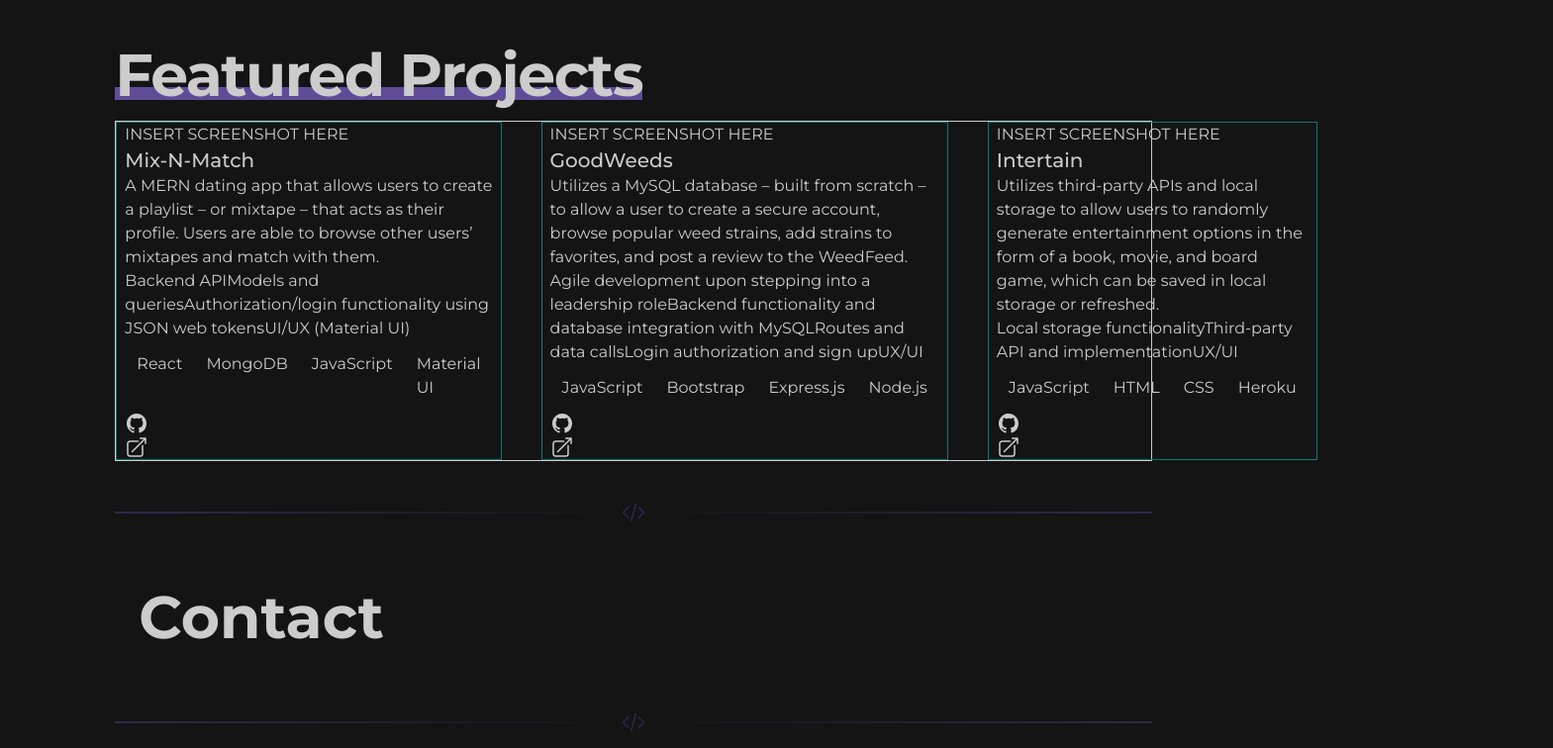
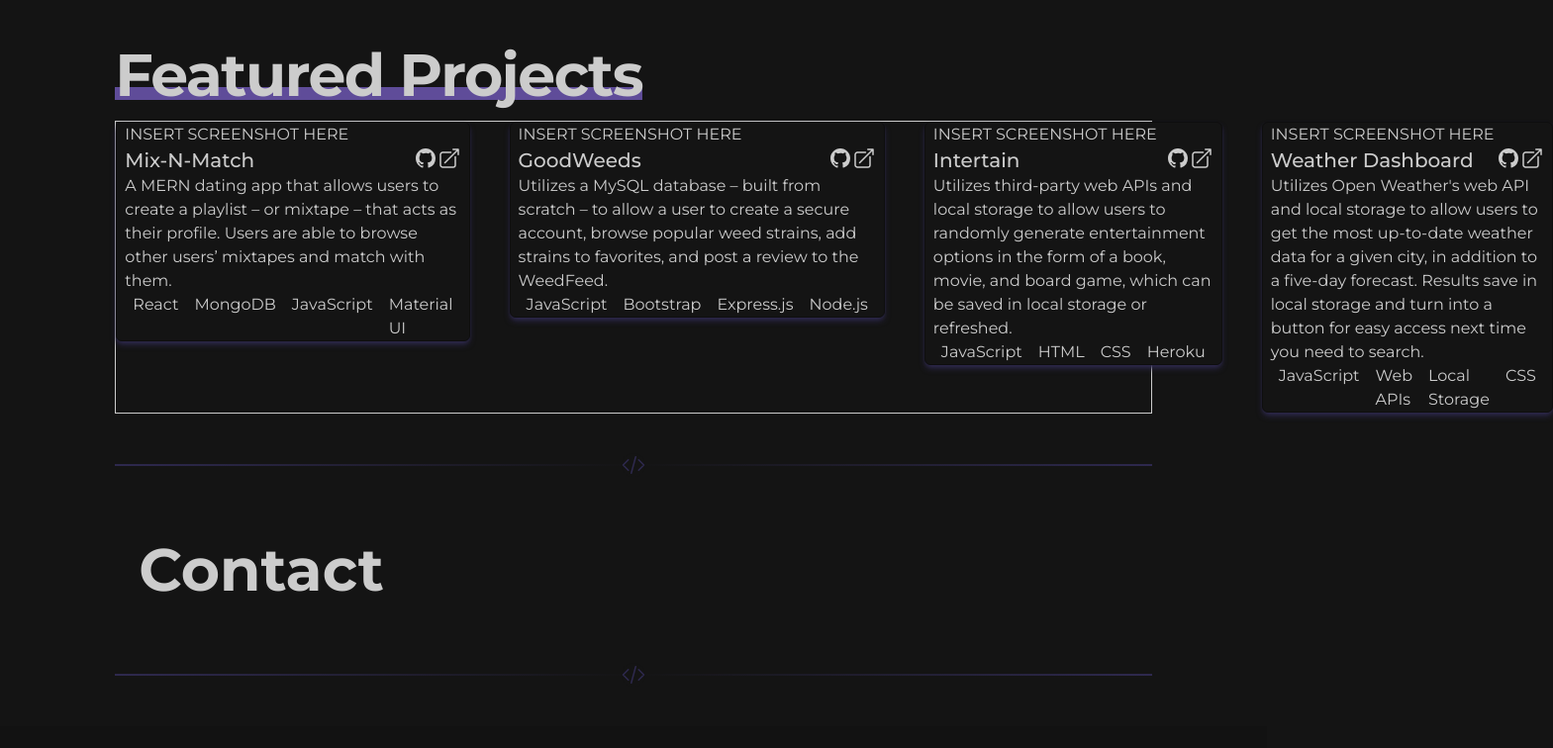
Before and after one commit to graycodesnu/graycodes.dev, a React (Create React App) app: page / in a window 1280 px wide. Shown: the part 1840-2596 px from the top of the page at 99% size, 1569 px wide, since content can reach past the window. Built offline with nearby package versions, Linux system fonts and the light colour scheme.

Commit message:
card formatting and cleanup

```diff
--- a/src/components/home/ProjectList.js
+++ b/src/components/home/ProjectList.js
@@ -11,10 +11,15 @@
 export default function ProjectList({ project }) {
   // Modal useState
   const [openModal, setOpenModal] = useState(false);
-// Modal data map
-const modalProjectData = projectData.map((modalProjectData) => (
-  <ProjectModal key={modalProjectData.id} modalProjectData={modalProjectData} open={openModal} onClose={() => setOpenModal(false)} />
-))
+  // Modal data map
+  const modalProjectData = projectData.map((modalProjectData) => (
+    <ProjectModal
+      key={modalProjectData.id}
+      modalProjectData={modalProjectData}
+      open={openModal}
+      onClose={() => setOpenModal(false)}
+    />
+  ));
   // Short skill array for project preview card
   const shortSkillArray = project.skillsShort;
   console.log(
@@ -34,24 +39,16 @@
       <div className="">
         <div
           onClick={() => setOpenModal(true)}
-          className="border border-green h-fit px-2"
+          className="border border-primary-dark bg-primary shadow-md shadow-blue rounded-md h-fit px-2"
         >
           {/* Screenshot */}
           <div>{project.screenshot}</div>
+          {/* TITLE AND LINKS */}
+          <div className="flex flex-row justify-between">
           {/* Title */}
           <h5 className="text-xl font-medium">{project.title}</h5>
-          {/* Description */}
-          <p>{project.description}</p>
-          {/* Reponsibilities */}
-          <ul>
-            <li>{project.responsibilities}</li>
-          </ul>
-          {/* Short Skills */}
-          <div className="flex flex-row">
-            {shortSkillArray.map((skill) => (
-              <li className="list-none p-3">{skill}</li>
-            ))}
-          </div>
+          {/* LINKS */}
+          <div className="flex">
           {/* GitHub */}
           <a href={project.github}>
             <GitHubIcon className="h-6 w-6" />
@@ -60,11 +57,20 @@
           <a href={project.live}>
             <ArrowTopRightOnSquareIcon className="h-6 w-6" />
           </a>
+          </div>
+          </div>
+          {/* Description */}
+          <p>{project.description}</p>
+          {/* Short Skills */}
+          <div className="flex flex-row">
+            {shortSkillArray.map((skill) => (
+              <li className="list-none px-2">{skill}</li>
+            ))}
+          </div>
         </div>
-
       </div>
       {/* Modal */}
-<div>{modalProjectData}</div>
+      <div>{modalProjectData}</div>
     </>
   );
 }
--- a/src/components/home/Projects.js
+++ b/src/components/home/Projects.js
@@ -16,7 +16,7 @@
           <span className="projectHeadingUnderline">Featured Projects</span>
         </h1>
 
-        <div className="border mt-4 grid grid-flow-col gap-5">
+        <div className="border mt-4 flex flex-row gap-5">
           {projectDataList}
           </div>
       </div>
--- a/src/data/projectData.js
+++ b/src/data/projectData.js
@@ -78,13 +78,26 @@
     github: "https://github.com/NW-Bootcamp-Team1/Night-In",
     live: "https://nw-bootcamp-team1.github.io/Night-In/home-page/index",
     description:
-      "Utilizes third-party APIs and local storage to allow users to randomly generate entertainment options in the form of a book, movie, and board game, which can be saved in local storage or refreshed.",
+      "Utilizes third-party web APIs and local storage to allow users to randomly generate entertainment options in the form of a book, movie, and board game, which can be saved in local storage or refreshed.",
     responsibilities: [
       "Local storage functionality",
       "Third-party API and implementation",
       "UX/UI",
     ],
     skillsShort: ["JavaScript", "HTML", "CSS", "Heroku"],
-    skillsDetail: ["JavaScript", "HTML", "CSS", "Heroku"],
+    skillsDetail: ["JavaScript", "HTML", "CSS", "Heroku", "Local Storage"],
   },
+  {
+    id: 4,
+    title: "Weather Dashboard",
+    screenshot: "INSERT SCREENSHOT HERE",
+    github: "https://github.com/graycodesnu/weather-dashboard-week06",
+    live: "https://graycodesnu.github.io/weather-dashboard-week06/",
+    description:
+      "Utilizes Open Weather's web API and local storage to allow users to get the most up-to-date weather data for a given city, in addition to a five-day forecast. Results save in local storage and turn into a button for easy access next time you need to search.",
+    skillsShort: ["JavaScript", "Web APIs", "Local Storage", "CSS"],
+    skillsDetail: ["JavaScript", "Web APIs", "Local Storage", "HTML", "CSS", "Heroku"]
+  },
+
+
 ];
```
Also changed, not shown: tailwind.config.js (+1 -11 lines).
